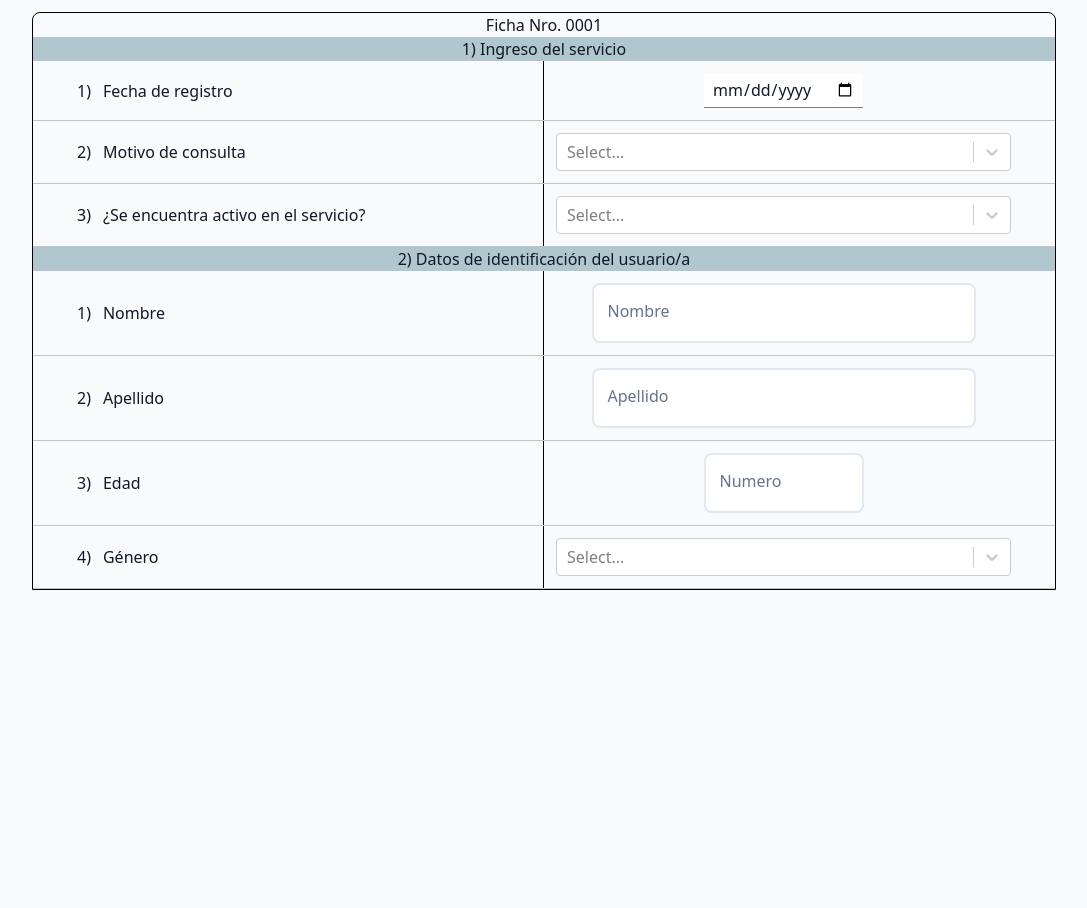
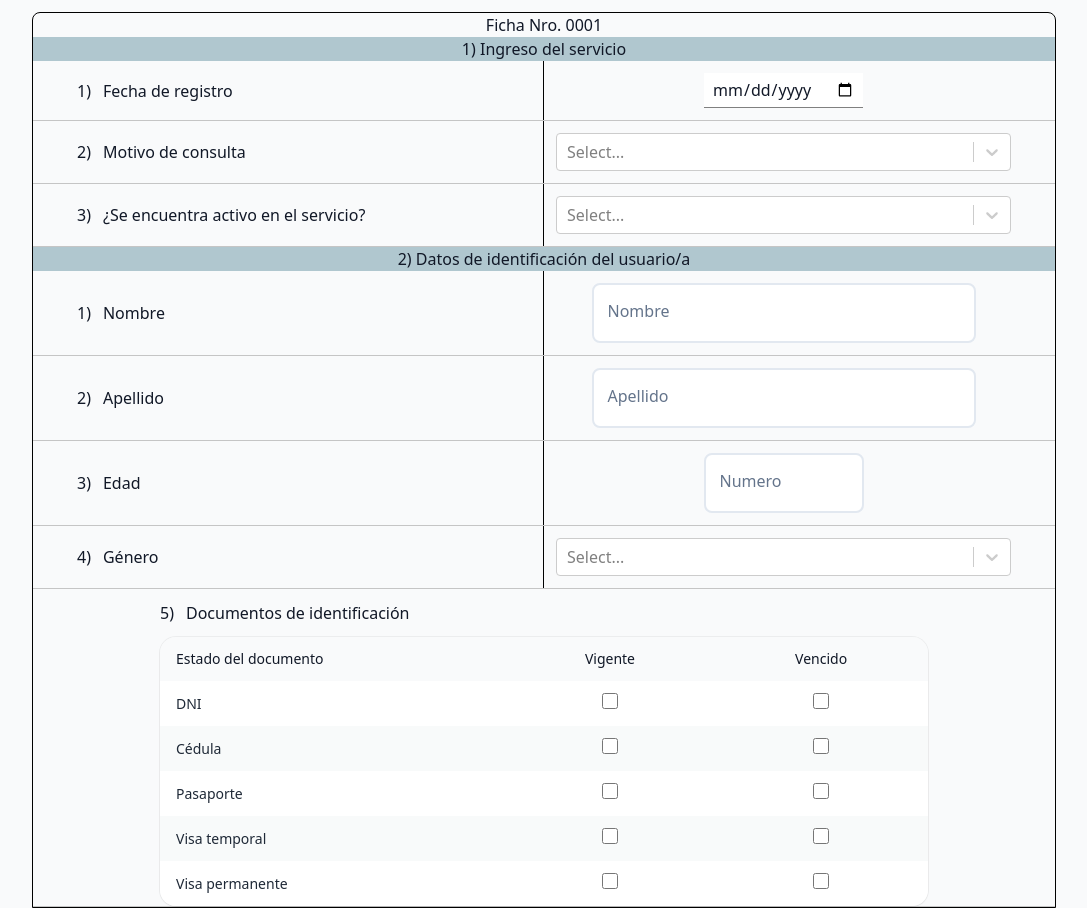
Before and after one commit to MateoRNV/HumanMobilityProject, a React (Vite) app: page /triage in a window 1280 px wide. Shown: the whole page, without its empty margins (96-1183 px from the left). Before the commit the page ends 812 px from the top, so only its background shows below. Built offline with nearby package versions, Linux system fonts and the light colour scheme.

Commit message:
Disenho de inputs final

```diff
--- /dev/null
+++ b/src/components/DateInput/DateInput.jsx
@@ -0,0 +1,7 @@
+export const DateInput = (props) => {
+  const { id, label } = props;
+
+  return (
+    <input id={`date-${id}`} type="date" />
+  );
+};
--- /dev/null
+++ b/src/components/FloatingInput/FloatingInput.jsx
@@ -0,0 +1,29 @@
+export const FloatingInput = (props) => {
+  const {
+    id,
+    type = "text",
+    label,
+    widthClass = "w-96",
+    inputFocusClass = "focus:border-blue-500",
+    labelFocusClass = "peer-focus:text-blue-500",
+    required = false,
+  } = props;
+
+  return (
+    <div className={`relative ${widthClass}`}>
+      <input
+        type={type}
+        id={id}
+        className={`peer w-full px-4 pt-6 pb-2 text-slate-900 bg-white border-2 border-slate-200 rounded-lg ${inputFocusClass} focus:outline-none transition-colors duration-200 placeholder-transparent`}
+        placeholder="Tu valor"
+        required={required}
+      />
+      <label
+        htmlFor={id}
+        className={`absolute left-4 top-2 text-xs text-slate-500 transition-all duration-200 peer-placeholder-shown:text-base peer-placeholder-shown:top-4 peer-focus:text-xs peer-focus:top-2 ${labelFocusClass}`}
+      >
+        {label}
+      </label>
+    </div>
+  );
+};
--- a/src/components/FormRender.jsx
+++ b/src/components/FormRender.jsx
@@ -2,141 +2,109 @@ import React from "react";
 import triageSchema from "../schema/triage.json";
 import Select from "react-select";
 import styles from "./form-render.module.css";
+import { FloatingInput } from "./FloatingInput/FloatingInput";
+import { DateInput } from "./DateInput/DateInput";
+import { MatrixInput } from "./MatrixInput/MatrixInput";
 
-export const FormRender = () => {
-  console.log(triageSchema);
-
-  const getFieldComponent = (field) => {
-    switch (field.type) {
-      case "text":
-        return (
-          <div className="flex justify-start">
-            <div className={`flex items-center w-1/2 p-3 border-right`}>
-              <div className="me-3">{`${field.order})`}</div>
-              <div>{field.title}</div>
-            </div>
-            <div className="flex justify-center w-1/2 p-3">
-              <div className="relative w-96">
-                <input
-                  type="text"
-                  id="floating-text"
-                  className="peer w-full px-4 pt-6 pb-2 text-slate-900 bg-white border-2 border-slate-200 rounded-lg focus:border-blue-500 focus:outline-none transition-colors duration-200 placeholder-transparent"
-                  placeholder="Tu nombre"
-                />
-                <label
-                  htmlFor="floating-text"
-                  className="absolute left-4 top-2 text-xs text-slate-500 transition-all duration-200 peer-placeholder-shown:text-base peer-placeholder-shown:top-4 peer-focus:text-xs peer-focus:top-2 peer-focus:text-blue-500"
-                >
-                  {field.placeholder || "Escribe aqui..."}
-                </label>
-              </div>
-            </div>
-          </div>
-        );
-      case "number":
-        return (
-          <div className="flex justify-start">
-            <div className={`flex items-center w-1/2 p-3 border-right`}>
-              <div className="me-3">{`${field.order})`}</div>
-              <div>{field.title}</div>
-            </div>
-            <div className="flex justify-center w-1/2 p-3">
-              <div className="relative w-40">
-                <input
-                  type="number"
-                  id="floating-number"
-                  className="peer w-full px-4 pt-6 pb-2 text-slate-900 bg-white border-2 border-slate-200 rounded-lg focus:border-green-500 focus:outline-none transition-colors duration-200 placeholder-transparent"
-                  placeholder="Tu edad"
-                />
-                <label
-                  htmlFor="floating-number"
-                  className="absolute left-4 top-2 text-xs text-slate-500 transition-all duration-200 peer-placeholder-shown:text-base peer-placeholder-shown:top-4 peer-focus:text-xs peer-focus:top-2 peer-focus:text-green-500"
-                >
-                  {field.placeholder || "Numero"}
-                </label>
-              </div>
-            </div>
-          </div>
-        );
-      case "date":
-        return (
-          <div className="flex justify-start">
+/**
+ * Componentes pequeños y reutilizables para eliminar duplicación
+ */
+const FieldRow = ({ field, rightClassName = "", children }) => (
+  <div className="flex">
     <div className={`flex items-center w-1/2 p-3 border-right`}>
       <div className="me-3">{`${field.order})`}</div>
       <div>{field.title}</div>
     </div>
     <div
-              className={`flex justify-center w-1/2 p-3 ${styles["date-input"]}`}
+      className={`flex justify-center items-center w-1/2 p-3 ${rightClassName}`}
     >
-              <input
-                id={`date-${field.code}`}
-                type="date"
-                required={field.required}
-              />
+      {children}
     </div>
   </div>
 );
+
+/**
+ * Renderizador por tipo con piezas reutilizables
+ */
+const renderField = (field) => {
+  switch (field.type) {
+    case "text":
+      return (
+        <FieldRow field={field}>
+          <FloatingInput
+            id={`text-${field.code}`}
+            type="text"
+            label={field.placeholder || "Escribe aqui..."}
+            widthClass="w-96"
+            inputFocusClass="focus:border-blue-500"
+            labelFocusClass="peer-focus:text-blue-500"
+            required={field.required}
+          />
+        </FieldRow>
+      );
+    case "number":
+      return (
+        <FieldRow field={field}>
+          <FloatingInput
+            id={`number-${field.code}`}
+            type="number"
+            label={field.placeholder || "Numero"}
+            widthClass="w-40"
+            inputFocusClass="focus:border-green-500"
+            labelFocusClass="peer-focus:text-green-500"
+            required={field.required}
+          />
+        </FieldRow>
+      );
+    case "date":
+      return (
+        <FieldRow field={field} rightClassName={styles["date-input"]}>
+          <DateInput id={`date-${field.code}`} label={field.placeholder} />
+        </FieldRow>
+      );
     case "select":
+    case "multi-select":
       return (
-          <div className="flex">
-            <div className="flex items-center p-3 w-1/2 border-right">
-              <div className="me-3">{`${field.order})`}</div>
-              <div>{field.title}</div>
-            </div>
-            <div className="flex justify-center items-center w-1/2 p-3">
+        <FieldRow field={field}>
           <Select
             className="w-full"
             options={field.options}
             isClearable
             isSearchable
+            isMulti={field.type === "multi-select"}
             required={field.required}
           />
-            </div>
-          </div>
+        </FieldRow>
       );
-      case "multi-select":
-        return (
-          <div className="flex">
-            <div className="flex items-center p-3 w-1/2 border-right">
-              <div className="me-3">{`${field.order})`}</div>
-              <div>{field.title}</div>
-            </div>
-            <div className="flex justify-center items-center w-1/2 p-3">
-              <Select
-                className="w-full"
-                options={field.options}
-                isClearable
-                isSearchable
-                isMulti
-                required={field.required}
-              />
-            </div>
-          </div>
-        );
+    case "matrix":
+      return <MatrixInput field={field} />;
     default:
       return null;
   }
 };
 
+export const FormRender = () => {
+  const { title, sections } = triageSchema || { title: "", sections: [] };
+
   return (
     <div className={styles["form-container"]}>
-      <h1 className="text-center">{triageSchema.title}</h1>
-      {/* Section Rendering */}
+      <h1 className="text-center">{title}</h1>
+      {/* Secciones */}
       <div>
-        {triageSchema.sections
+        {[...(sections || [])]
           .sort((a, b) => a.order - b.order)
-          .map((section, index) => (
+          .map((section) => (
             <div key={section.code}>
-              {/* Section title */}
+              {/* Título de sección */}
               <h2
                 className={styles["section-title"]}
               >{`${section.order}) ${section.title}`}</h2>
-              {section.fields.map((field) => (
-                <div key={field.code}>
-                  {/* Field Rendering */}
-                  <div className={styles["field-container"]}>
-                    {getFieldComponent(field)}
-                  </div>
+
+              {[...(section.fields || [])]
+                .sort((a, b) => a.order - b.order)
+                .map((field) => (
+                  <div key={field.code} className={styles["field-container"]}>
+                    {renderField(field)}
                   </div>
                 ))}
             </div>
--- /dev/null
+++ b/src/components/MatrixInput/MatrixInput.jsx
@@ -0,0 +1,118 @@
+import React, { useMemo, useState } from "react";
+
+/**
+ * MatrixQuestion (MatrixInput)
+ * Renders a matrix with single or multi-select per row depending on payload.
+ *
+ * Props (keep names as requested):
+ *  - field: {
+ *      code: string,
+ *      title?: string,
+ *      type: 'matrix',
+ *      rows: { value: string, label: string, isHeader?: boolean }[],
+ *      columns: { value: string, label: string }[],
+ *      multiselect?: boolean // if true, allow multiple selections per row
+ *    }
+ *  - onChange?: (rowValue: string, columnValue: string) => void
+ */
+export const MatrixInput = ({ field, onChange }) => {
+  const headerRow = useMemo(
+    () => field.rows.find((r) => r.isHeader),
+    [field.rows]
+  );
+  const bodyRows = useMemo(
+    () => field.rows.filter((r) => !r.isHeader),
+    [field.rows]
+  );
+
+  // answers[row] = string | string[] depending on multiselect
+  const [answers, setAnswers] = useState(() => Object.create(null));
+
+  const handleSelect = (rowValue, colValue) => {
+    setAnswers((prev) => {
+      const isMulti = !!field.multiselect;
+      const current = prev[rowValue];
+      let nextForRow;
+
+      if (isMulti) {
+        const list = Array.isArray(current) ? current : [];
+        nextForRow = list.includes(colValue)
+          ? list.filter((v) => v !== colValue)
+          : [...list, colValue];
+      } else {
+        nextForRow = colValue; // single choice
+      }
+
+      const next = { ...prev, [rowValue]: nextForRow };
+      console.log({ row: rowValue, column: colValue });
+      if (onChange) onChange(rowValue, colValue);
+      return next;
+    });
+  };
+
+  return (
+    <div className="w-full max-w-3xl mx-auto">
+      {field.title && (
+        <div className={`flex items-center w-1/2 py-3 `}>
+          <div className="me-3">{`${field.order})`}</div>
+          <div>{field.title}</div>
+        </div>
+      )}
+
+      {/* Matrix table */}
+      <div className="overflow-x-auto rounded-2xl shadow-sm ring-1 ring-black/5">
+        <table className="min-w-full border-collapse text-sm">
+          <thead>
+            <tr className="bg-gray-50">
+              <th className="text-left font-medium px-4 py-3 w-[45%]">
+                {headerRow ? headerRow.label : ""}
+              </th>
+              {field.columns.map((col) => (
+                <th
+                  key={col.value}
+                  className="font-medium px-4 py-3 text-center"
+                >
+                  {col.label}
+                </th>
+              ))}
+            </tr>
+          </thead>
+          <tbody>
+            {bodyRows.map((row) => (
+              <tr key={row.value} className="odd:bg-white even:bg-gray-50/60">
+                <td className="px-4 py-3 align-middle text-gray-800">
+                  {row.label}
+                </td>
+                {field.columns.map((col) => {
+                  const isMulti = !!field.multiselect;
+                  const valueForRow = answers[row.value];
+                  const checked = isMulti
+                    ? Array.isArray(valueForRow) &&
+                      valueForRow.includes(col.value)
+                    : valueForRow === col.value;
+                  return (
+                    <td key={col.value} className="px-4 py-3 text-center">
+                      <label className="inline-flex items-center gap-2 cursor-pointer select-none">
+                        <input
+                          type={isMulti ? "checkbox" : "radio"}
+                          name={`matrix-${field.code}-${row.value}${
+                            isMulti ? "-multi" : ""
+                          }`}
+                          value={col.value}
+                          checked={!!checked}
+                          onChange={() => handleSelect(row.value, col.value)}
+                          className="h-4 w-4 accent-black"
+                          aria-label={`${row.label}: ${col.label}`}
+                        />
+                      </label>
+                    </td>
+                  );
+                })}
+              </tr>
+            ))}
+          </tbody>
+        </table>
+      </div>
+    </div>
+  );
+};
--- a/src/schema/triage.json
+++ b/src/schema/triage.json
@@ -14,7 +14,8 @@
           "title": "Fecha de registro",
           "type": "date",
           "required": true,
-          "order": 1
+          "order": 1,
+          "placeHolder": "Selecciona una fecha"
         },
         {
           "code": "motivo_consulta",
@@ -85,6 +86,30 @@
           ],
           "required": true,
           "order": 4
+        },
+        {
+          "order": 5,
+          "code": "documentos_identificacion",
+          "title": "Documentos de identificación",
+          "type": "matrix",
+          "multiselect": true,
+          "rows": [
+            {
+              "value": "estado_del_documento",
+              "label": "Estado del documento",
+              "isHeader": true
+            },
+            { "value": "dni", "label": "DNI" },
+            { "value": "cedula", "label": "Cédula" },
+            { "value": "pasaporte", "label": "Pasaporte" },
+            { "value": "visa_temporal", "label": "Visa temporal" },
+            { "value": "visa_permanente", "label": "Visa permanente" }
+          ],
+          "columns": [
+            { "value": "vigente", "label": "Vigente" },
+            { "value": "vencido", "label": "Vencido" }
+          ],
+          "observations": true
         }
       ]
     }
```
Lines whose indentation alone changed are shown as unchanged.
